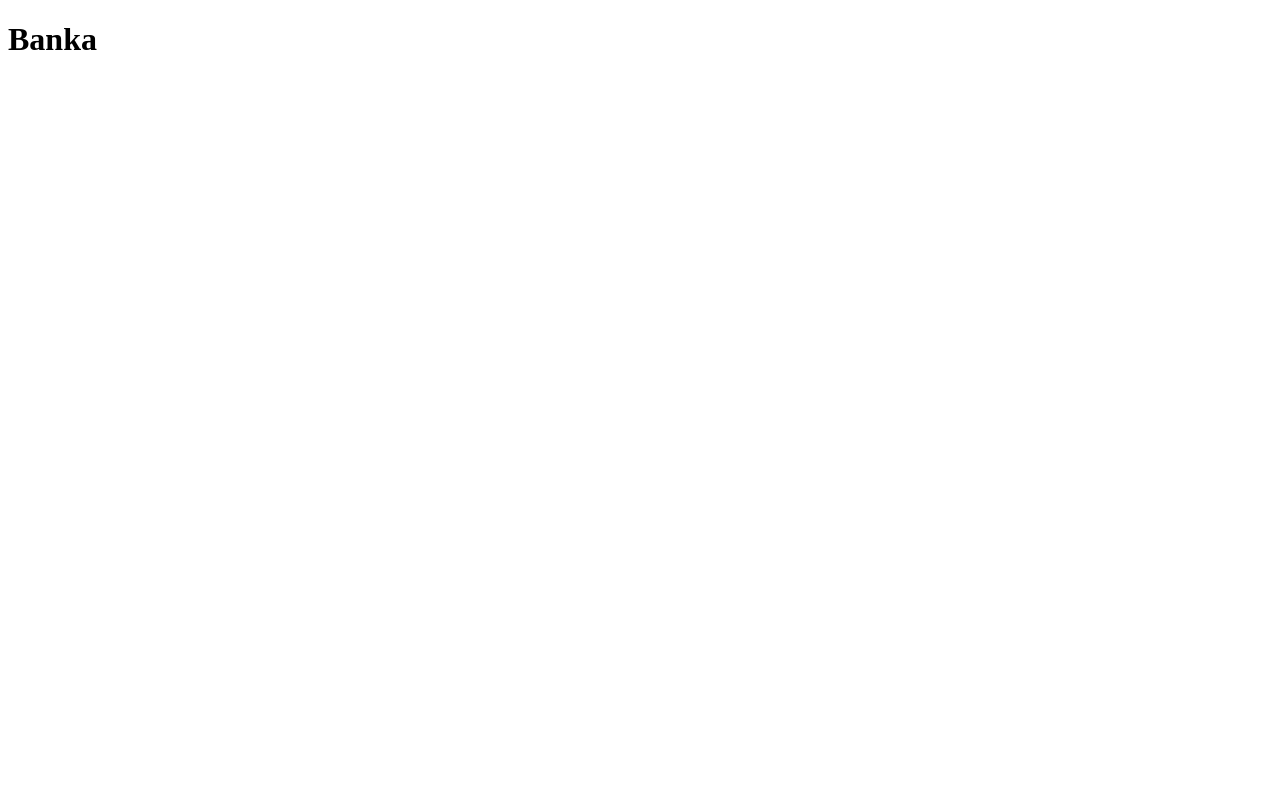
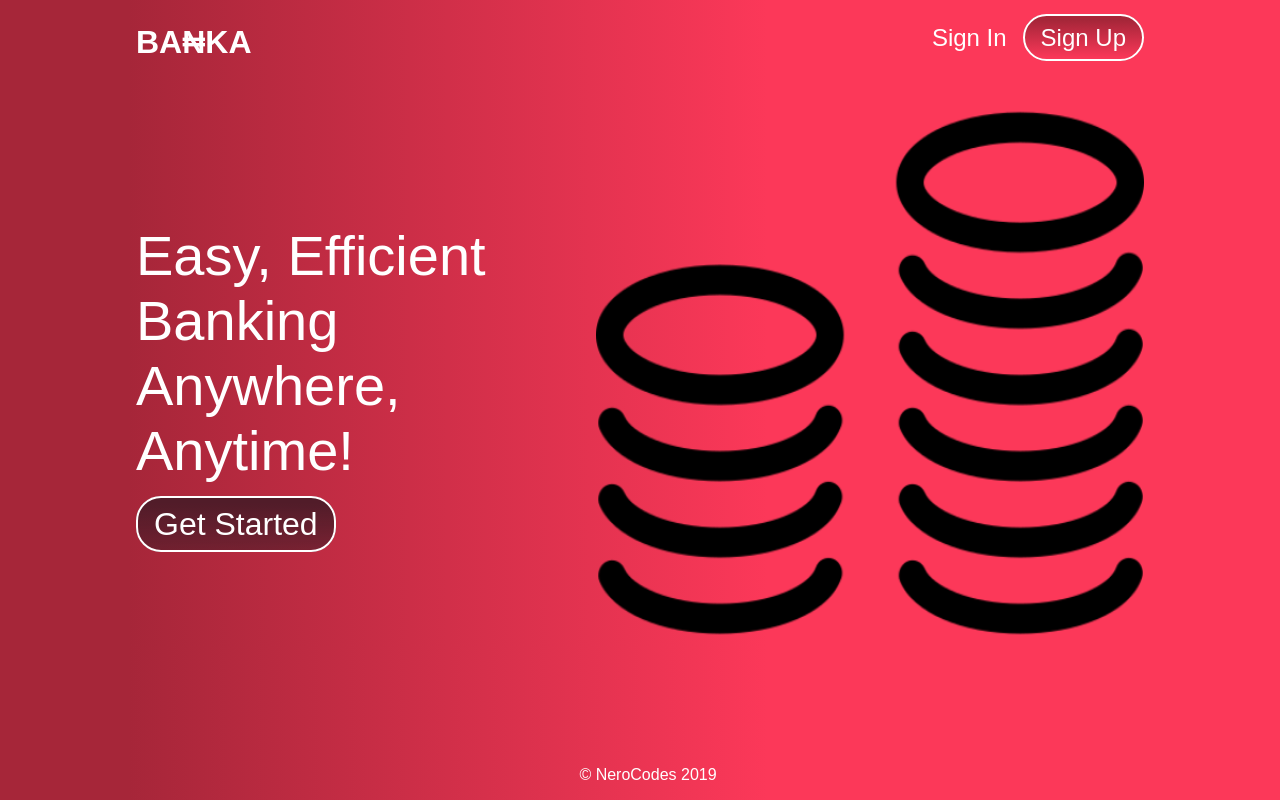
Before and after one commit to Nerocodes/banka, a plain HTML site: page ui/index.html in a window 1280 px wide. Drawn offline with Linux system fonts and the light colour scheme.

Commit message:
ft: added landing page

```diff
--- a/ui/css/styles.css
+++ b/ui/css/styles.css
@@ -0,0 +1,154 @@
+body{
+    background: linear-gradient(to right, #A62639 10%, rgb(252, 56, 89) 60%);
+    color: #ffffff;
+    font-family: sans-serif;
+}
+
+/* Library */
+
+.text-center{
+    text-align: center;
+}
+
+/* End */
+
+.main-header{
+    display: flex;
+    justify-content: space-between;
+    align-content: center;
+    padding: 1rem 8rem;
+}
+
+.logo h1{
+    margin: 0rem;
+}
+
+.logo h1 a{
+    text-decoration: none;
+    color: #ffffff;
+}
+
+.main-header nav ul{
+    list-style: none;
+    padding-left: 0px;
+    display: flex;
+    margin: 0rem;
+}
+
+.main-header .link, .main-header .link-btn{
+    text-decoration: none;
+    color: #ffffff;
+    margin-left: 1rem;
+    font-size: 1.5rem;
+}
+
+.main-header .link-btn{
+    border: 2px solid #ffffff;
+    background: linear-gradient(to bottom, #A62639 10%, rgb(252, 56, 89) 100%);
+    color: #ffffff;
+    padding: 0.5rem 1rem;
+    border-radius: 25px;
+}
+
+.main-header .link:hover{
+    border-bottom: 2px solid #ffffff;
+    padding: 0.5rem 0rem;
+}
+
+.main-header .link-btn:hover{
+    background: linear-gradient(to top, #A62639 10%, rgb(252, 56, 89) 100%);
+}
+
+.main{
+    display: flex;
+    justify-content: space-between;
+    padding: 0rem 8rem;
+    height: 70vh;
+    align-items: center;
+}
+
+.main .left{
+    font-size: 3.5rem;
+    width: 50%;
+}
+
+.main .left p{
+    margin-bottom: 0rem;
+}
+
+.main .left .link-btn{
+    font-size: 2rem;
+    border: 2px solid #ffffff;
+    text-decoration: none;
+    background: linear-gradient(to bottom, #511C29 10%, #511C29a4 100%);
+    color: #ffffff;
+    padding: 0.5rem 1rem;
+    border-radius: 25px;
+}
+
+.main .left .link-btn:hover{
+    background: linear-gradient(to top, #A62639 10%, rgb(252, 56, 89) 100%);
+}
+
+.main .right .icon{
+    margin-top: 2rem;
+    height: 75vh;
+}
+
+.main .right .icon img{
+    width: 100%;
+    height: 100%;
+}
+
+/* Sign Up Page */
+.signup{
+    background: #ffffff;
+    color: #56494E;
+}
+
+.signup .main-header{
+    justify-content: center;
+}
+
+.signup .logo{
+    color: #A62639;
+}
+
+.signup .logo h1 a{
+    color: #A62639;
+}
+
+.signup .main{
+    justify-content: center;
+}
+
+.signup form{
+    width: 300px;
+}
+
+.signup .form-group input{
+    height: 45px;
+    width: calc(100% - 9px);
+    padding-left: 5px;
+    border-radius: 5px;
+    margin-bottom: 1rem;
+}
+
+.signup form .link-btn{
+    display: block;
+    text-decoration: none;
+    background: #A62639;
+    color: #ffffff;
+    border-radius: 25px;
+    padding: 1rem;
+    text-align: center;
+    margin: 0 auto;
+    font-weight: bold;
+}
+
+footer{
+    position: fixed;
+    bottom: 0;
+    text-align: center;
+    width: 100%;
+}
--- a/ui/index.html
+++ b/ui/index.html
@@ -8,9 +8,31 @@
     <link rel="stylesheet" href="css/styles.css">
 </head>
 <body>
-    <header>
-        <h1>Banka</h1>
+    <header class="main-header">
+        <div class="logo">
+            <h1><a href="index.html">BA₦KA</a></h1>
+        </div>
+        <nav>
+            <ul>
+                <li><a href="signin.html" class="link">Sign In</a></li>
+                <li><a href="signup.html" class="link-btn">Sign Up</a></li>
+            </ul>
+        </nav>
     </header>
+    <main class="main">
+        <div class="left">
+            <p>Easy, Efficient Banking Anywhere, Anytime!</p>
+            <a href="#" class="link-btn">Get Started</a>
+        </div>
+        <div class="right">
+            <div class="icon">
+                <img src="img/money.png" alt="icon">
+            </div>
+        </div>
+    </main>
+    <footer>
+        <p>&copy; NeroCodes 2019</p>
+    </footer>
     <script src="js/main.js"></script>
 </body>
 </html>
```
Also changed, not shown: ui/img/accounting.png (added), ui/img/money.png (added).
